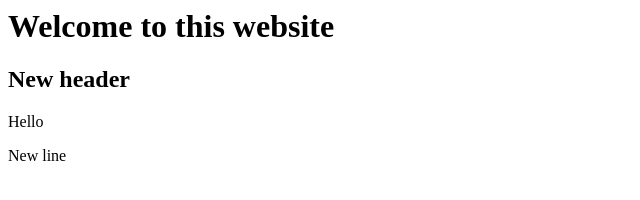
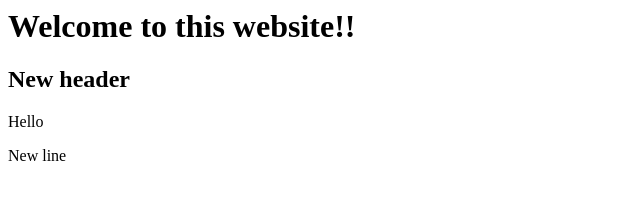
Before and after one commit to Tettipappus/harvard-cs50, a plain HTML site: page index.html in a window 1280 px wide. Shown: the full height of the page, 0-640 px from the left. Drawn offline with Linux system fonts and the light colour scheme.

Commit message:
Added exclamation point

```diff
--- a/index.html
+++ b/index.html
@@ -1,4 +1,4 @@
-<h1> Welcome to this website</h1>
+<h1> Welcome to this website!!</h1>
 <h2> New header</h2>
 <div>Hello</div>
 <p>New line</p>
```
